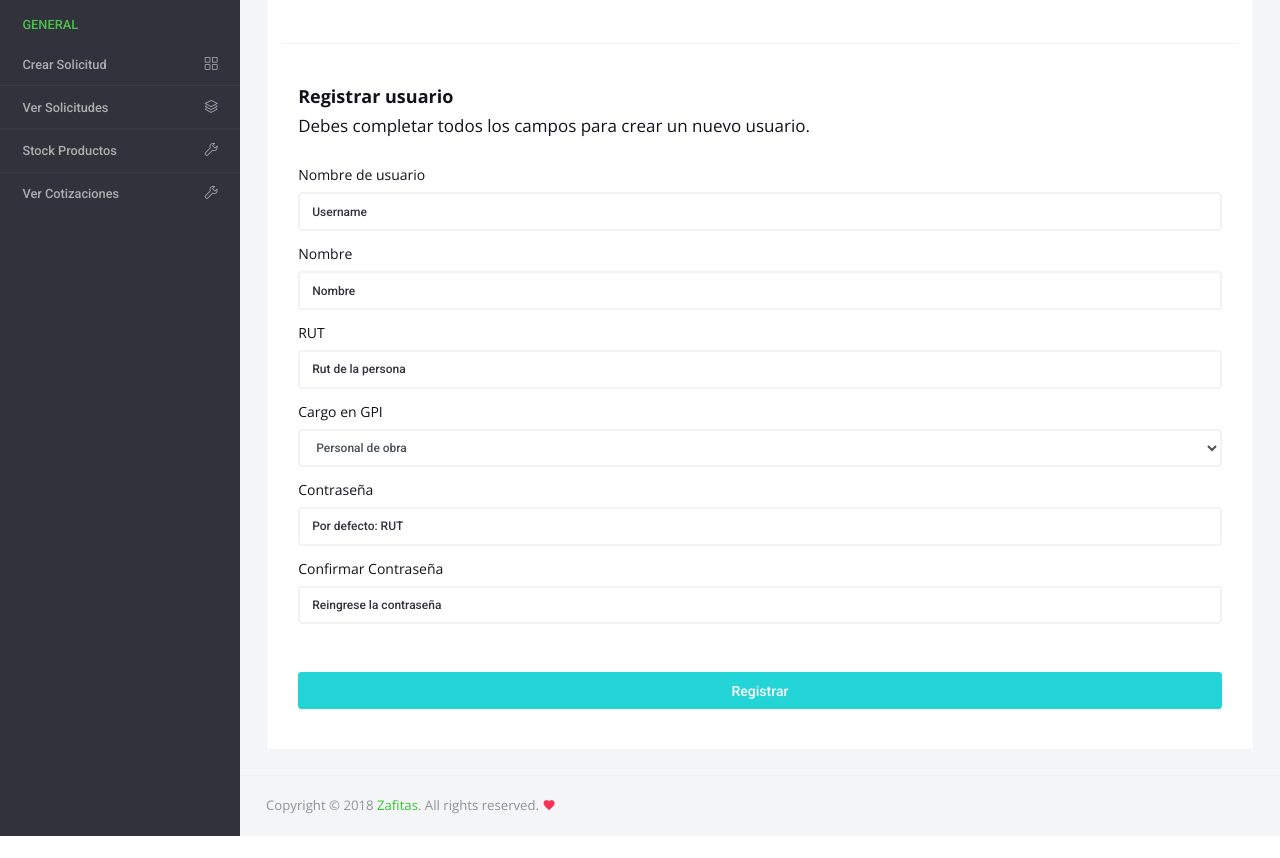
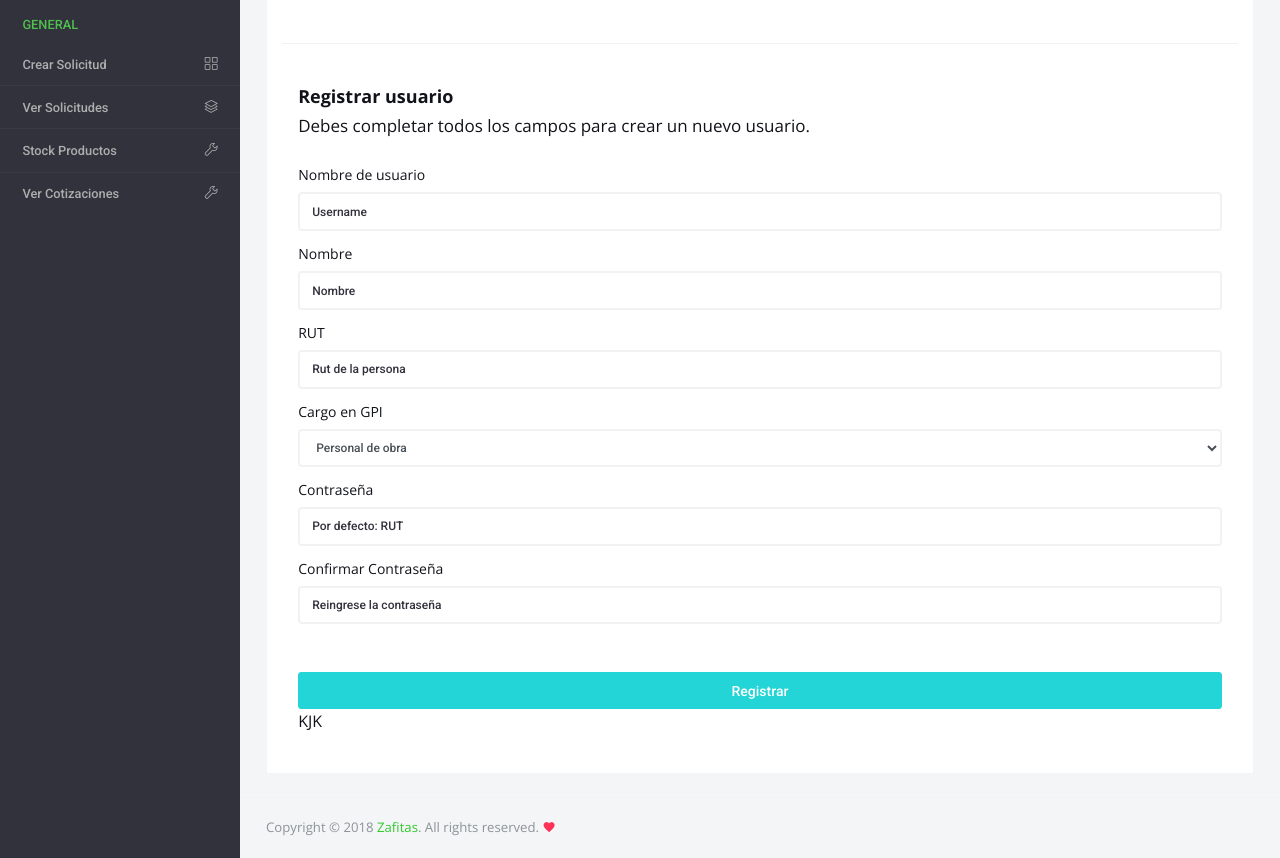
Before and after one commit to nachotp/ISW-zafitas, a Django app: page /registro/ in a window 1280 px wide. Shown: the part 83-941 px from the top of the page. Before the commit the page ends 919 px from the top, so only its background shows below. Run offline with Django 3.2, Linux system fonts and the light colour scheme; some libraries are stand-ins or nearby versions.

Commit message:
Avance de registro de usuarios

```diff
--- a/webapp/templates/registro.html
+++ b/webapp/templates/registro.html
@@ -39,6 +39,6 @@
                       <a class="btn btn-block btn-primary btn-lg font-weight-medium" href="../../index.html">Registrar</a>
                     </div>
                   </form>
-                </form>
+                </form>KJK
               </div>
 {% endblock %}
```
